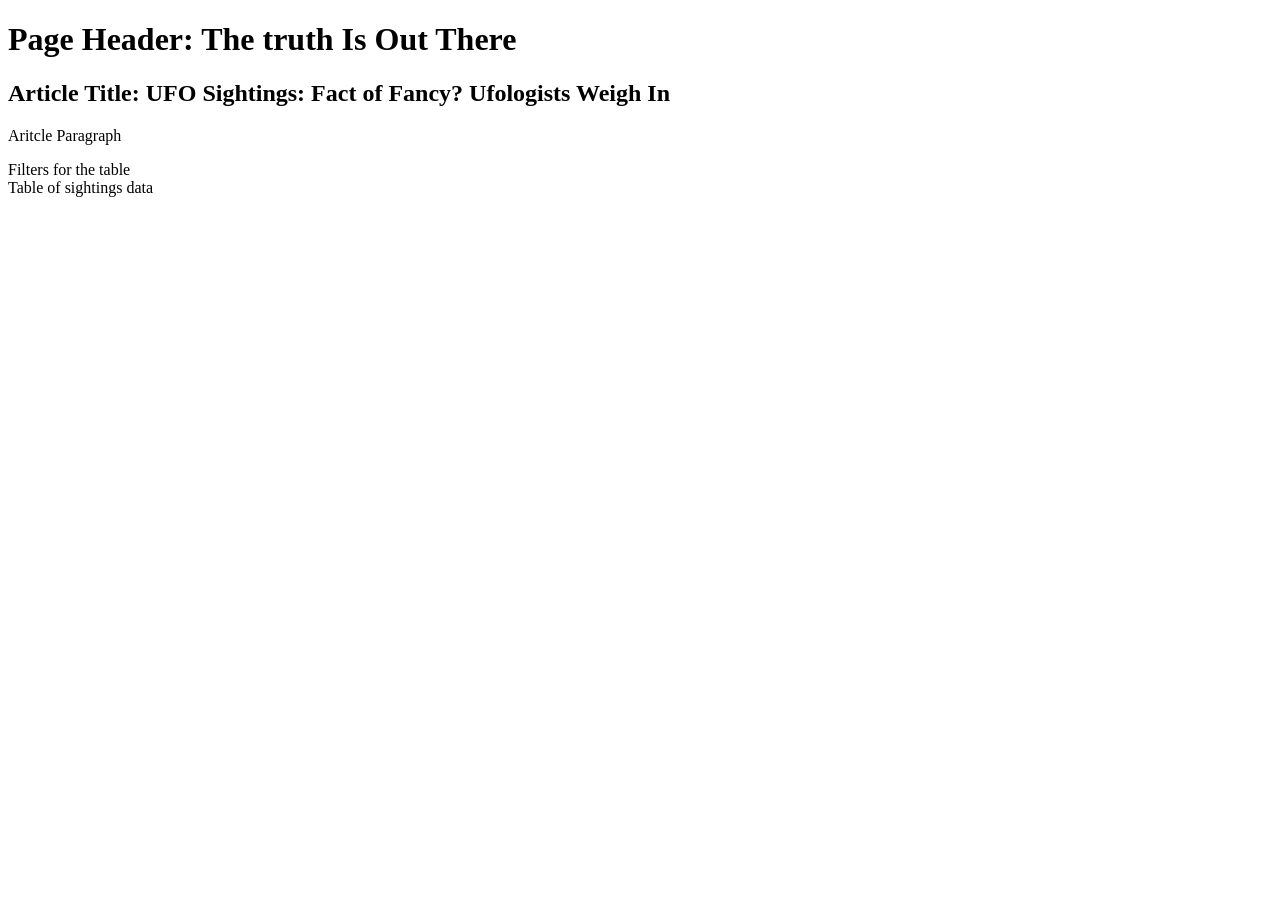
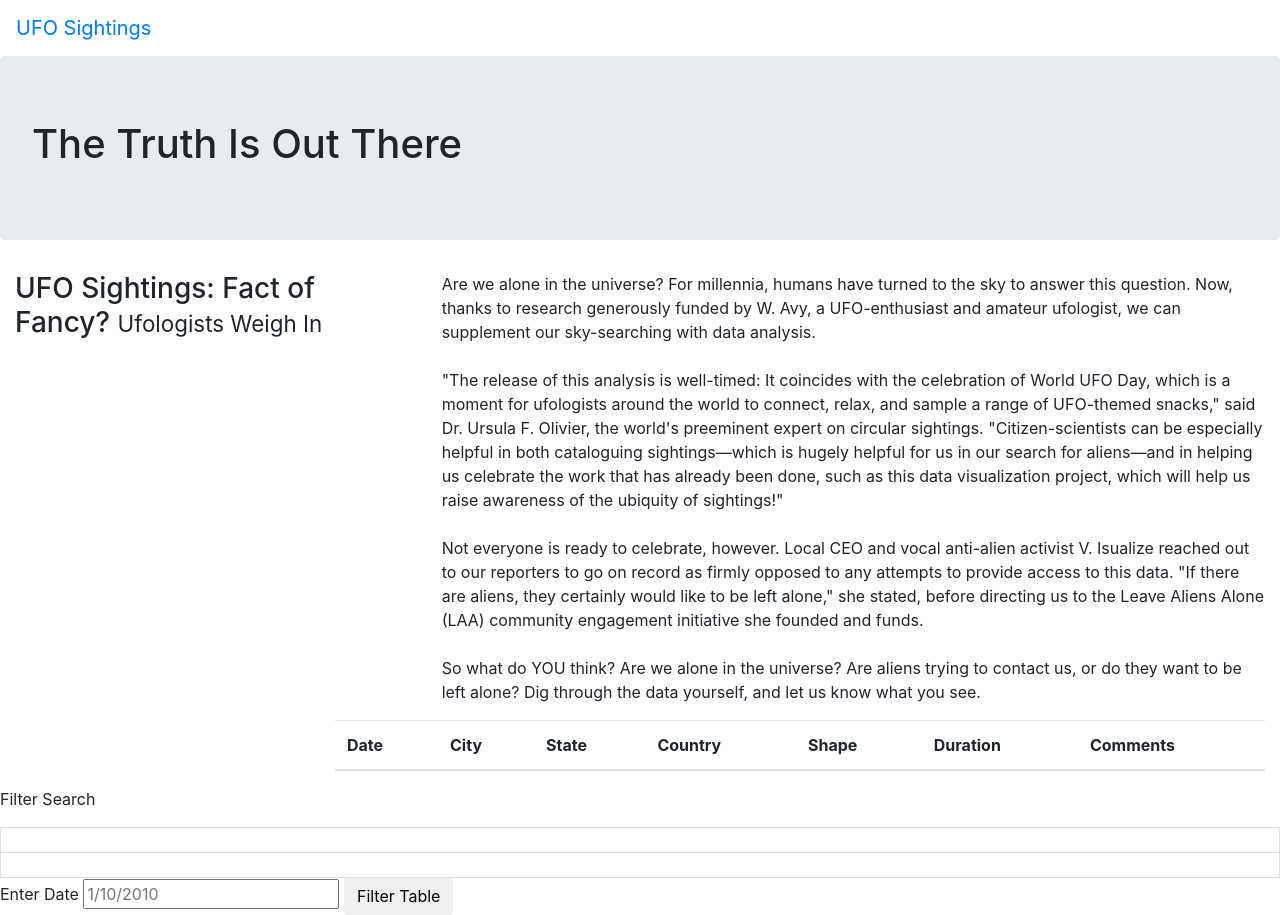
Before and after one commit to mododds/UFOs, a plain HTML site: page index.html in a window 1280 px wide. Before the commit the page ends 800 px from the top, so only its background shows below. Drawn offline with nearby package versions, Linux system fonts and the light colour scheme.

Commit message:
updating as of 11.6.1

```diff
--- a/index.html
+++ b/index.html
@@ -1,22 +1,93 @@
 <!DOCTYPE html>
 <html lang="en">
+<head>
+  <meta charset="UTF-8">
+  <meta http-equiv="X-UA-Compatible" content="IE=edge">
+  <meta name="viewport" content="width=device-width, initial-scale=1.0">
+  <title>Document</title>
+</head>
 
-<div class="jumotron">
-  <h1> Page Header: The truth Is Out There</h1>
+  <link
+  rel="stylesheet"
+  href="https://maxcdn.bootstrapcdn.com/bootstrap/4.0.0/css/bootstrap.min.css"
+  integrity="sha384-Gn5384xqQ1aoWXA+058RXPxPg6fy4IWvTNh0E263XmFcJlSAwiGgFAW/dAiS6JXm"
+  crossorigin="anonymous"
+/>
+<link rel="stylesheet" href="static/css/style.css">
+
+<body>
+  <div class="wrapper">
+    <nav class="navbar navbar-expand-lg">
+      <a class="navbar-brand" href="index.html">UFO Sightings</a>
+    </nav>
   </div>
-<div class="article">
-<h2>Article Title: UFO Sightings: Fact of Fancy? Ufologists Weigh In</h2>
+</body>
 
-<p>Aritcle Paragraph</p>
-
+<div class="jumbotron">
+  <h1>The Truth Is Out There</h1>
 </div>
 
-<div class="col-md-3">
-  Filters for the table
+<div class="container-fluid">
+  <div class="row">
+    <div class="col-md-4">
+      <h3>UFO Sightings: Fact of Fancy? <small>Ufologists Weigh In</small></h3>
+    </div>
+    <div class="col-md-8">
+      <p>
+        Are we alone in the universe? For millennia, humans have turned to the sky to answer this question. Now, thanks to research generously funded by W. Avy, a UFO-enthusiast and amateur ufologist, we can supplement our sky-searching with data analysis.<br><br>"The release of this analysis is well-timed: It coincides with the celebration of World UFO Day, which is a moment for ufologists around the world to connect, relax, and sample a range of UFO-themed snacks," said Dr. Ursula F. Olivier, the world's preeminent expert on circular sightings. "Citizen-scientists can be especially helpful in both cataloguing sightings—which is hugely helpful for us in our search for aliens—and in helping us celebrate the work that has already been done, such as this data visualization project, which will help us raise awareness of the ubiquity of sightings!"<br><br>Not everyone is ready to celebrate, however. Local CEO and vocal anti-alien activist V. Isualize reached out to our reporters to go on record as firmly opposed to any attempts to provide access to this data. "If there are aliens, they certainly would like to be left alone," she stated, before directing us to the Leave Aliens Alone (LAA) community engagement initiative she founded and funds.<br><br>So what do YOU think? Are we alone in the universe? Are aliens trying to contact us, or do they want to be left alone? Dig through the data yourself, and let us know what you see.
+
+
+      </p>
+    </div>
+  </div>
 </div>
 
-<div class="col-md-9">
-Table of sightings data
+<div class="container-fluid">
+  <div class="row">
+    <div class="col-md-3">
+
+    </div>
+    <div class="col-md-9">
+      <table class="table table-striped">
+        <thead>
+          <tr>
+            <th>Date</th>
+            <th>City</th>
+            <th>State</th>
+            <th>Country</th>
+            <th>Shape</th>
+            <th>Duration</th>
+            <th>Comments</th>
+          </tr>
+        </thead>
+        <tbody></tbody>
+      </table>
+    </div>
+  </div>
 </div>
 
+<form>
+  <p>Filter Search</p>
+</form>
+
+<ul class="list-group">
+
+</ul>
+
+<li class="list-group-item">
+
+</li>
+<li class="list-group-item">
+
+</li>
+
+<label for="date">Enter Date</label>
+<input type="text" placeholder="1/10/2010" id="datetime" />
+<button id="filter-btn" type="button" class="btn btn-default">Filter Table</button>
+
+
+
+
+
+
 </html>
```
